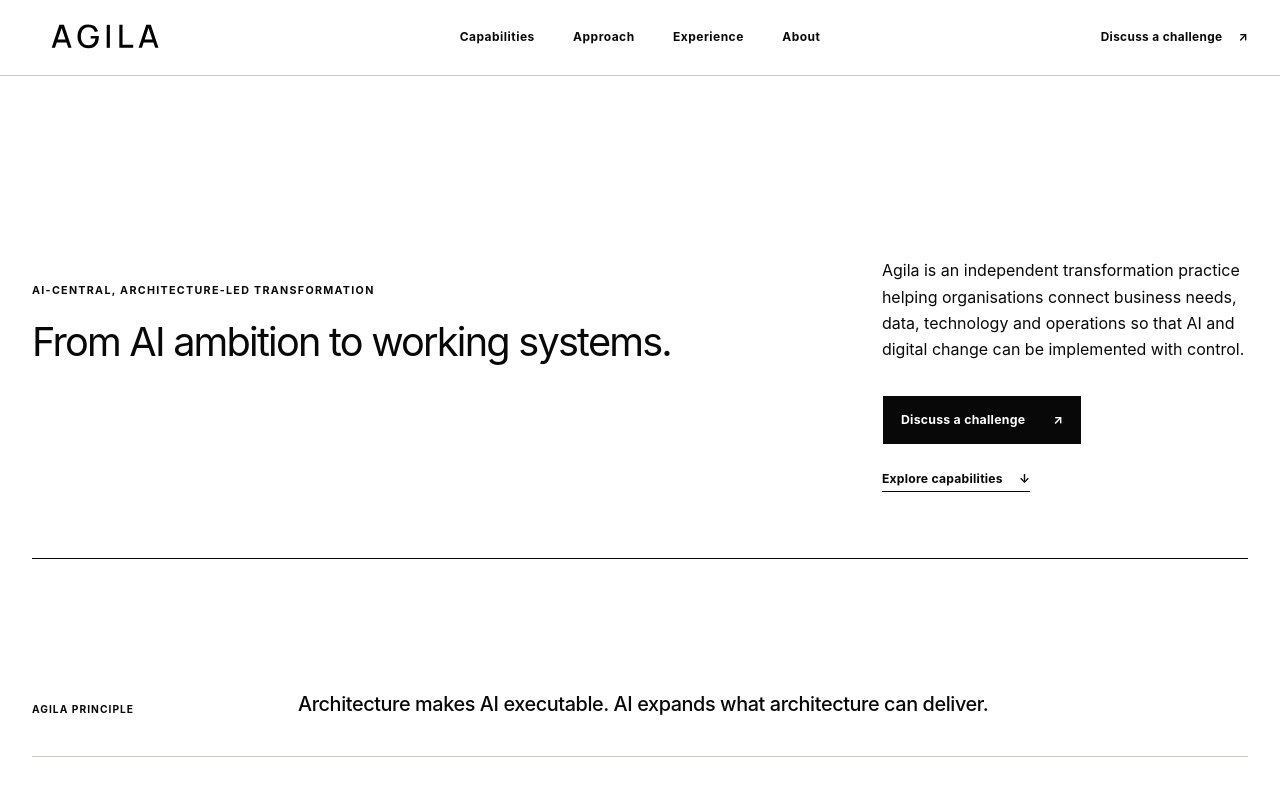
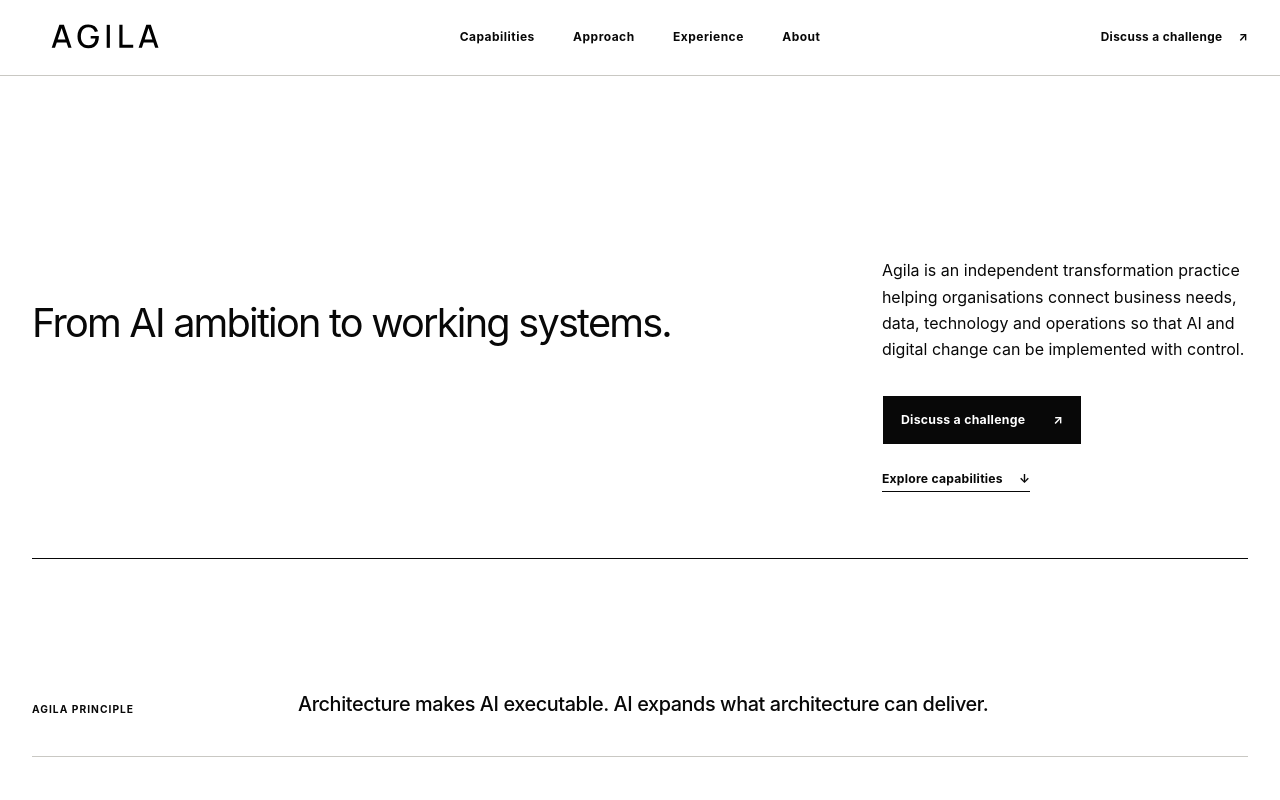
Before and after one commit to a-sim/agilaconsulting, a Next.js app: page / in a window 1280 px wide. Shown: the top 800 px of the page. Built offline with nearby package versions, Linux system fonts and the light colour scheme.

Commit message:
refine: remove hero positioning eyebrow

```diff
--- a/app/page.tsx
+++ b/app/page.tsx
@@ -112,7 +112,6 @@
       <main id="main-content">
         <section className="hero section-shell" id="top">
           <div className="hero-heading">
-            <p className="eyebrow">AI-central, architecture-led transformation</p>
             <h1>From AI ambition to working systems.</h1>
           </div>
           <div className="hero-support">
```
